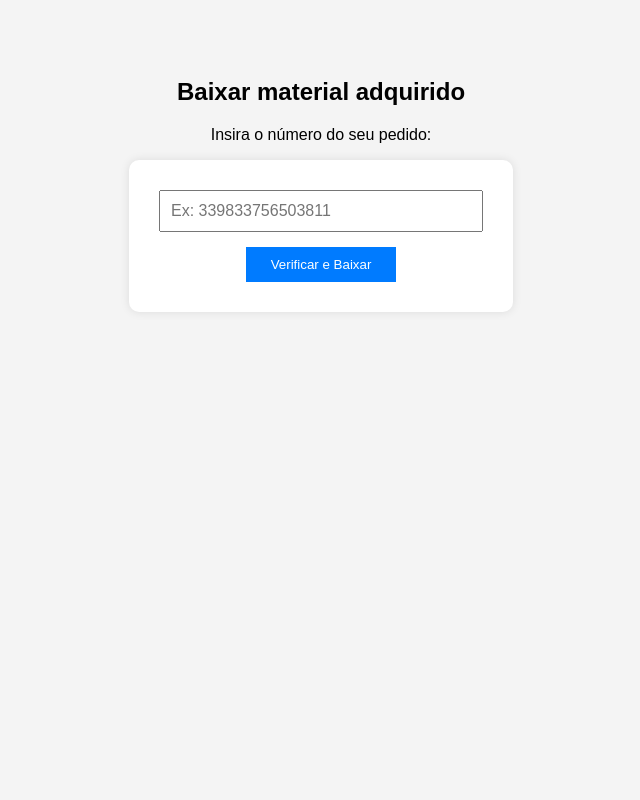
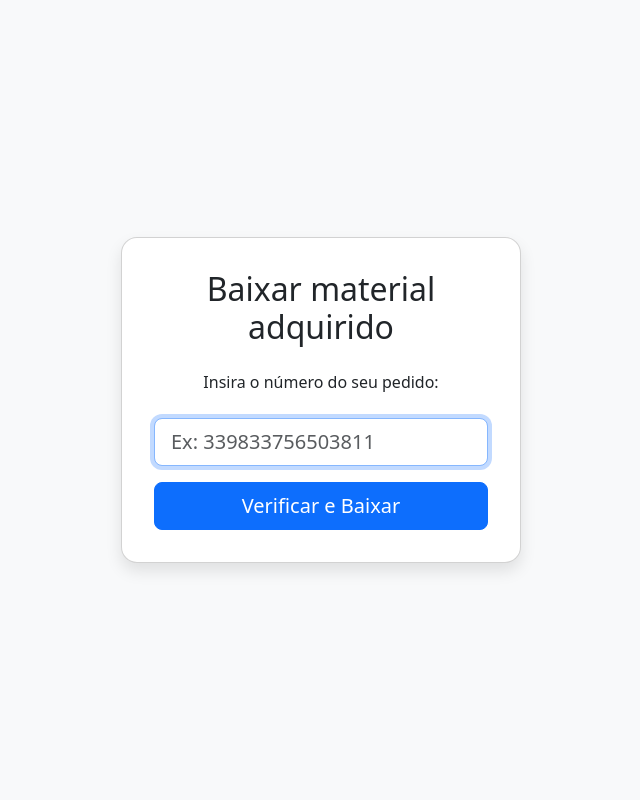
Before and after one commit to LochaydeOliveira/agencia-led, a PHP site: page /fornecedores-decoracao.php in a window 1280 px wide. Shown: the whole page, without its empty margins (319-959 px from the left). Run offline with PHP 8.4, Linux system fonts and the light colour scheme.

Commit message:
update 1.19

```diff
--- a/fornecedores-decoracao.php
+++ b/fornecedores-decoracao.php
@@ -1,44 +1,66 @@
 <!DOCTYPE html>
 <html lang="pt-br">
 <head>
-    <meta charset="UTF-8">
+    <meta charset="UTF-8" />
     <title>Verificação de Pedido</title>
+    <meta name="viewport" content="width=device-width, initial-scale=1" />
+
+    <!-- Bootstrap CSS (via CDN) -->
+    <link href="https://cdn.jsdelivr.net/npm/bootstrap@5.3.0/dist/css/bootstrap.min.css" rel="stylesheet" />
+
     <style>
-        body {
-            font-family: Arial, sans-serif;
-            background: #f4f4f4;
-            padding: 50px;
-            text-align: center;
+        body, html {
+            height: 100%;
+            background: #f8f9fa;
         }
-        form {
+
+        .container {
+            height: 100%;
+            display: flex;
+            justify-content: center;
+            align-items: center;
+            animation: fadeIn 1s ease forwards;
+        }
+
+        .card {
+            padding: 2rem;
+            border-radius: 1rem;
+            box-shadow: 0 0.5rem 1rem rgba(0,0,0,0.1);
             background: #fff;
-            padding: 30px;
-            border-radius: 10px;
-            display: inline-block;
-            box-shadow: 0 0 10px rgba(0,0,0,0.1);
+            max-width: 400px;
+            width: 100%;
         }
-        input[type="text"] {
-            padding: 10px;
-            width: 300px;
-            font-size: 16px;
-        }
-        input[type="submit"] {
-            padding: 10px 25px;
-            background-color: #007BFF;
-            color: white;
-            border: none;
-            margin-top: 15px;
-            cursor: pointer;
+
+        @keyframes fadeIn {
+            from {opacity: 0; transform: translateY(-20px);}
+            to {opacity: 1; transform: translateY(0);}
         }
     </style>
 </head>
 <body>
-    <h2>Baixar material adquirido</h2>
-    <p>Insira o número do seu pedido:</p>
-    <form action="verificar-codigo.php" method="POST">
-        <input type="text" name="numero_pedido" placeholder="Ex: 339833756503811" required>
-        <br>
-        <input type="submit" value="Verificar e Baixar">
-    </form>
+
+<div class="container">
+    <div class="card text-center">
+        <h2 class="mb-4">Baixar material adquirido</h2>
+        <p class="mb-4">Insira o número do seu pedido:</p>
+        <form action="verificar-codigo.php" method="POST" class="d-grid gap-3">
+            <input
+                type="text"
+                name="numero_pedido"
+                placeholder="Ex: 339833756503811"
+                required
+                autofocus
+                pattern="\d{15}"
+                title="Digite exatamente 15 números"
+                class="form-control form-control-lg"
+            />
+            <button type="submit" class="btn btn-primary btn-lg">Verificar e Baixar</button>
+        </form>
+    </div>
+</div>
+
+<!-- Bootstrap JS (opcional, só se precisar de componentes JS) -->
+<script src="https://cdn.jsdelivr.net/npm/bootstrap@5.3.0/dist/js/bootstrap.bundle.min.js"></script>
+
 </body>
 </html>
```
